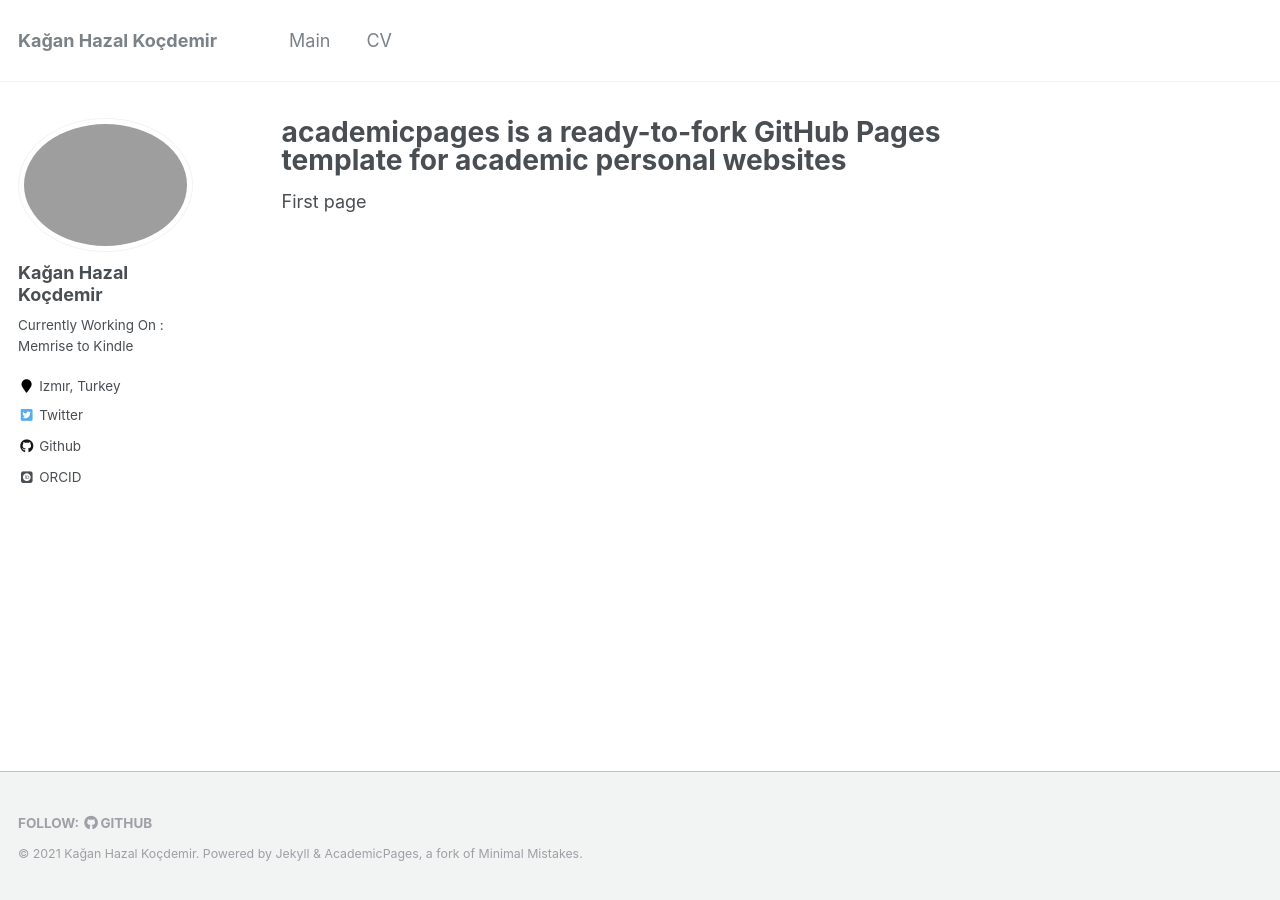
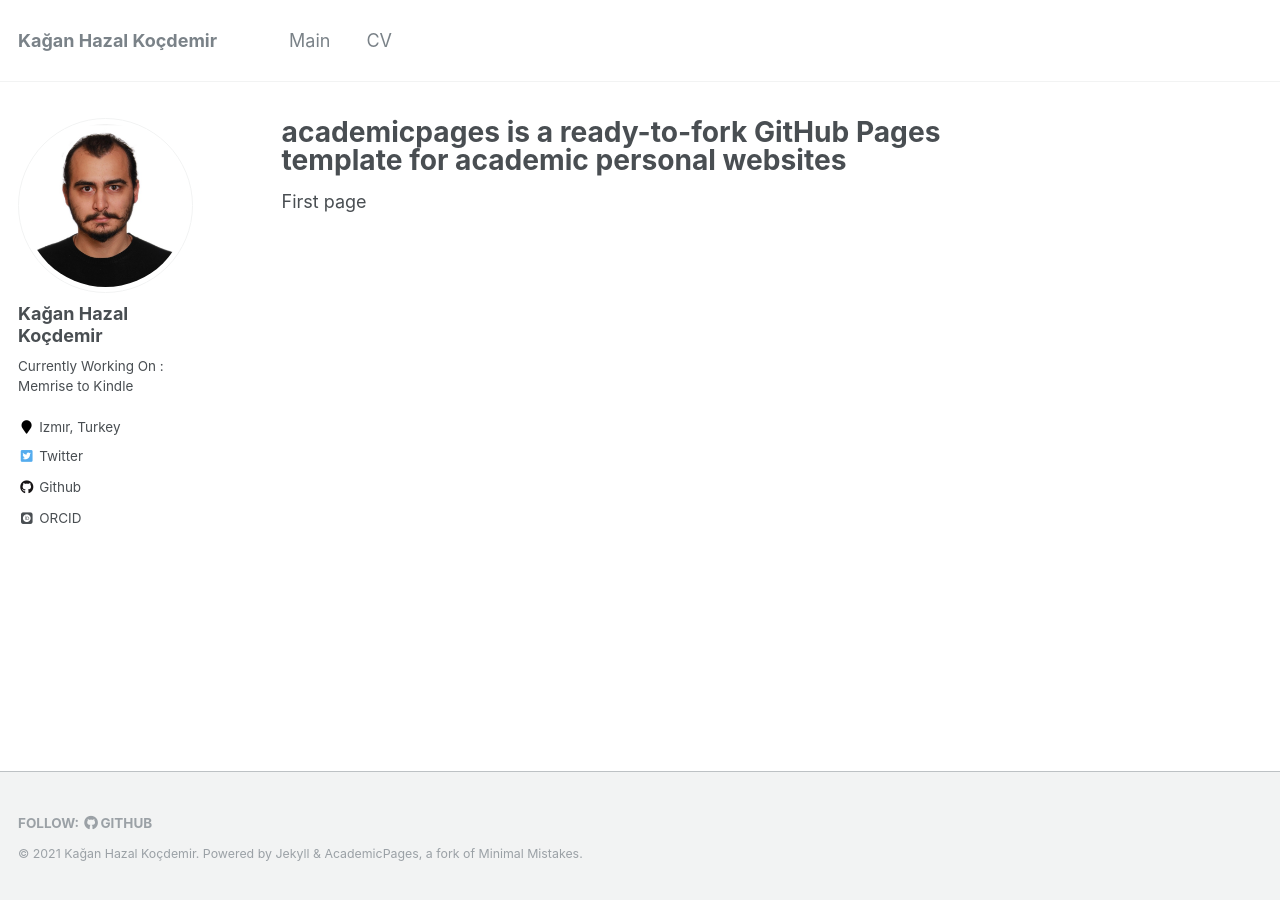
Before and after one commit to angelsdemos/kagankocdemir, a Jekyll site: the page built from _pages/about.md, in a window 1280 px wide. Built offline with Jekyll 4.4.1, drawn with Linux system fonts in a browser that asks for light colours; some web fonts are replaced.

Commit message:
Update _config.yml

```diff
--- a/_config.yml
+++ b/_config.yml
@@ -81,7 +81,7 @@ analytics:
 # Site Author
 author:
   name             : "Kağan Hazal Koçdemir"
-  avatar           : "kagan.png"
+  avatar           : "kagan.jpg"
   bio              : "Currently Working On : Memrise to Kindle"
   location         : "Izmır, Turkey"
   employer         :
```
